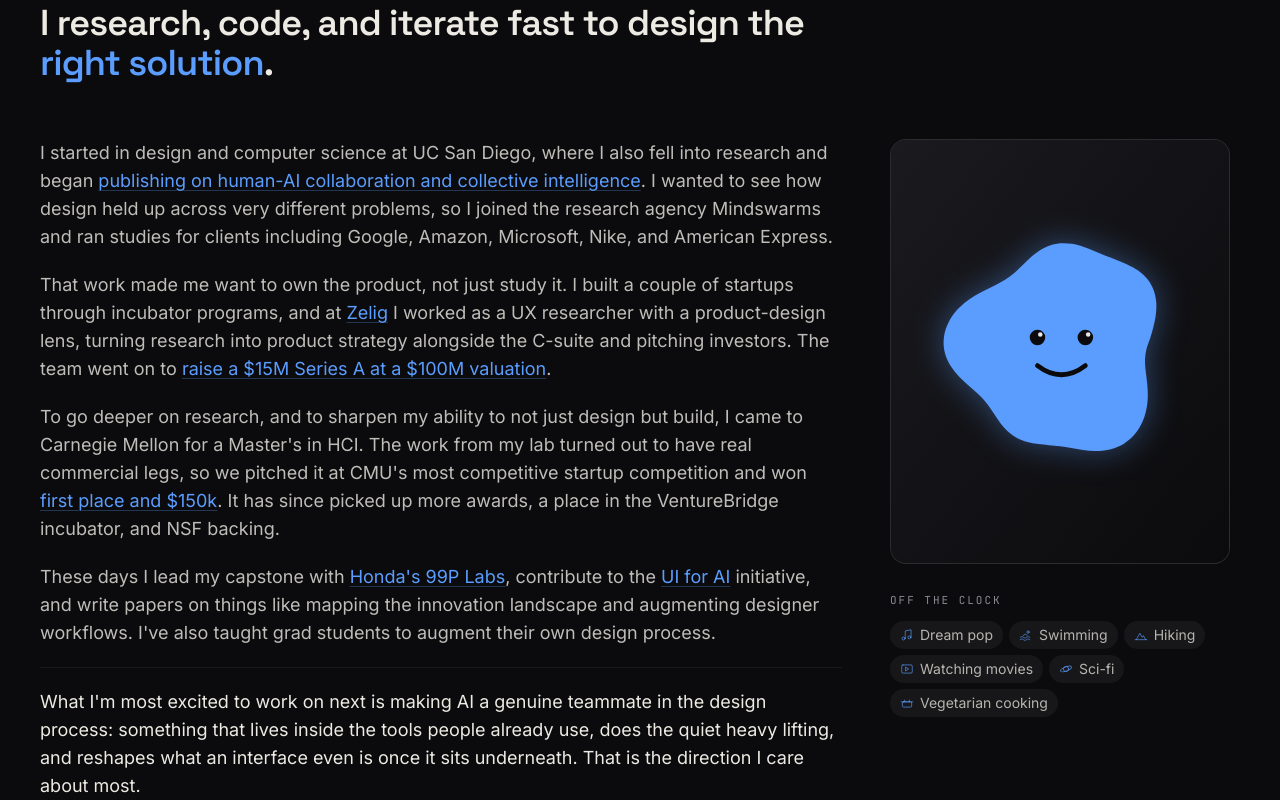
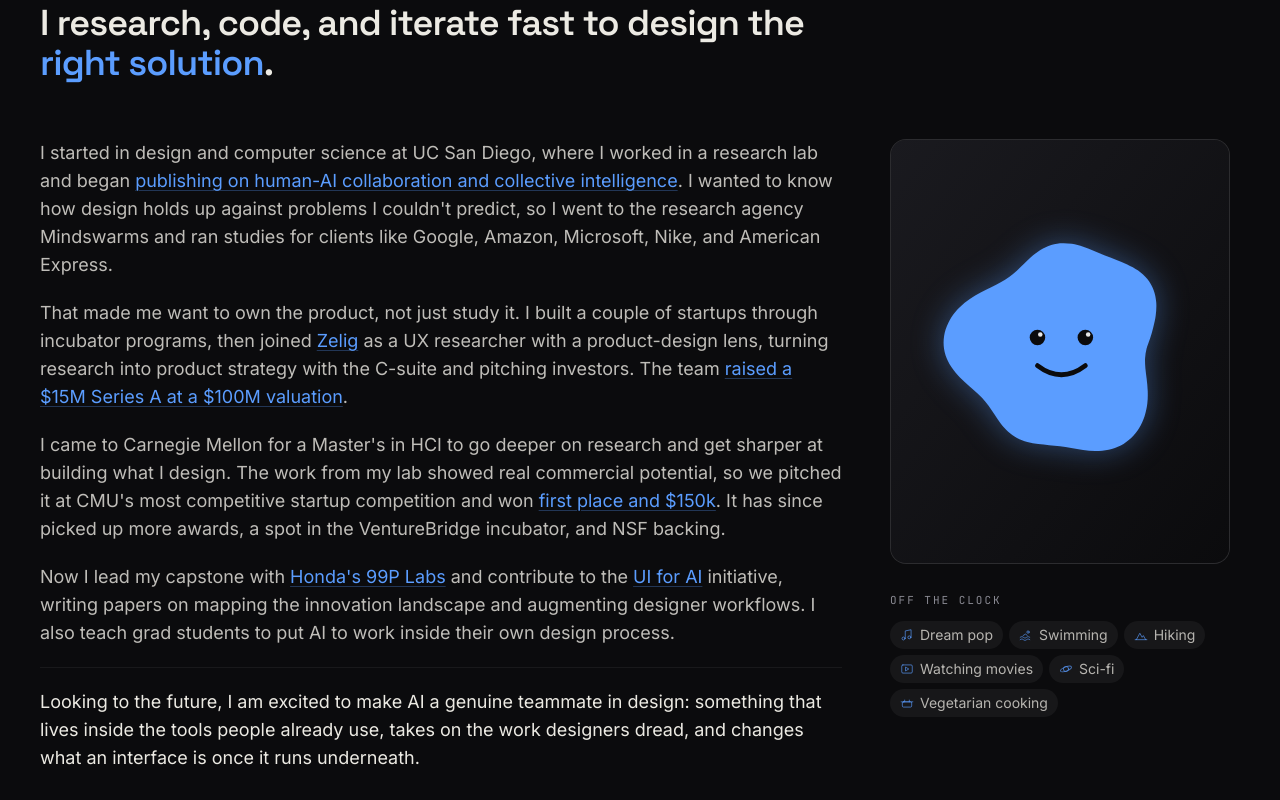
Before and after one commit to colebiehle/portfolio, a Next.js app: page / in a window 1280 px wide. Shown: the part 1380-2180 px from the top of the page. Built offline with nearby package versions, Linux system fonts and the light colour scheme.

Commit message:
About: consensus rewrite for flow, voice, and a confident close
Co-Authored-By: Claude Opus 4.8 (1M context) <noreply@anthropic.com>

```diff
--- a/components/About.tsx
+++ b/components/About.tsx
@@ -107,49 +107,47 @@ export default function About() {
         <div className="space-y-5 text-base md:text-lg leading-relaxed text-ink/80">
           <motion.p {...reveal}>
             I started in design and computer science at UC San Diego, where I
-            also fell into research and began{" "}
+            worked in a research lab and began{" "}
             <L href="#">
               publishing on human-AI collaboration and collective intelligence
             </L>
-            . I wanted to see how design held up across very different problems,
-            so I joined the research agency Mindswarms and ran studies for
-            clients including Google, Amazon, Microsoft, Nike, and American
-            Express.
+            . I wanted to know how design holds up against problems I
+            couldn&apos;t predict, so I went to the research agency Mindswarms
+            and ran studies for clients like Google, Amazon, Microsoft, Nike,
+            and American Express.
           </motion.p>
           <motion.p {...reveal}>
-            That work made me want to own the product, not just study it. I
-            built a couple of startups through incubator programs, and at{" "}
-            <L href="#">Zelig</L> I worked as a UX researcher with a
-            product-design lens, turning research into product strategy
-            alongside the C-suite and pitching investors. The team went on to{" "}
-            <L href="#">raise a $15M Series A at a $100M valuation</L>.
+            That made me want to own the product, not just study it. I built a
+            couple of startups through incubator programs, then joined{" "}
+            <L href="#">Zelig</L> as a UX researcher with a product-design lens,
+            turning research into product strategy with the C-suite and pitching
+            investors. The team{" "}
+            <L href="#">raised a $15M Series A at a $100M valuation</L>.
           </motion.p>
           <motion.p {...reveal}>
-            To go deeper on research, and to sharpen my ability to not just
-            design but build, I came to Carnegie Mellon for a Master&apos;s in
-            HCI. The work from my lab turned out to have real commercial legs,
-            so we pitched it at CMU&apos;s most competitive startup competition
-            and won <L href="#">first place and $150k</L>. It has since picked
-            up more awards, a place in the VentureBridge incubator, and NSF
-            backing.
+            I came to Carnegie Mellon for a Master&apos;s in HCI to go deeper on
+            research and get sharper at building what I design. The work from my
+            lab showed real commercial potential, so we pitched it at
+            CMU&apos;s most competitive startup competition and won{" "}
+            <L href="#">first place and $150k</L>. It has since picked up more
+            awards, a spot in the VentureBridge incubator, and NSF backing.
           </motion.p>
           <motion.p {...reveal}>
-            These days I lead my capstone with{" "}
-            <L href="https://www.99plabs.com">Honda&apos;s 99P Labs</L>,
+            Now I lead my capstone with{" "}
+            <L href="https://www.99plabs.com">Honda&apos;s 99P Labs</L> and
             contribute to the <L href="https://uiforai.design">UI for AI</L>{" "}
-            initiative, and write papers on things like mapping the innovation
-            landscape and augmenting designer workflows. I&apos;ve also taught
-            grad students to augment their own design process.
+            initiative, writing papers on mapping the innovation landscape and
+            augmenting designer workflows. I also teach grad students to put AI
+            to work inside their own design process.
           </motion.p>
           <motion.p
             {...reveal}
             className="text-ink border-t border-white/[0.06] pt-5 mt-1"
           >
-            What I&apos;m most excited to work on next is making AI a genuine
-            teammate in the design process: something that lives inside the
-            tools people already use, does the quiet heavy lifting, and reshapes
-            what an interface even is once it sits underneath. That is the
-            direction I care about most.
+            Looking to the future, I am excited to make AI a genuine teammate in
+            design: something that lives inside the tools people already use,
+            takes on the work designers dread, and changes what an interface is
+            once it runs underneath.
           </motion.p>
         </div>
 
```
